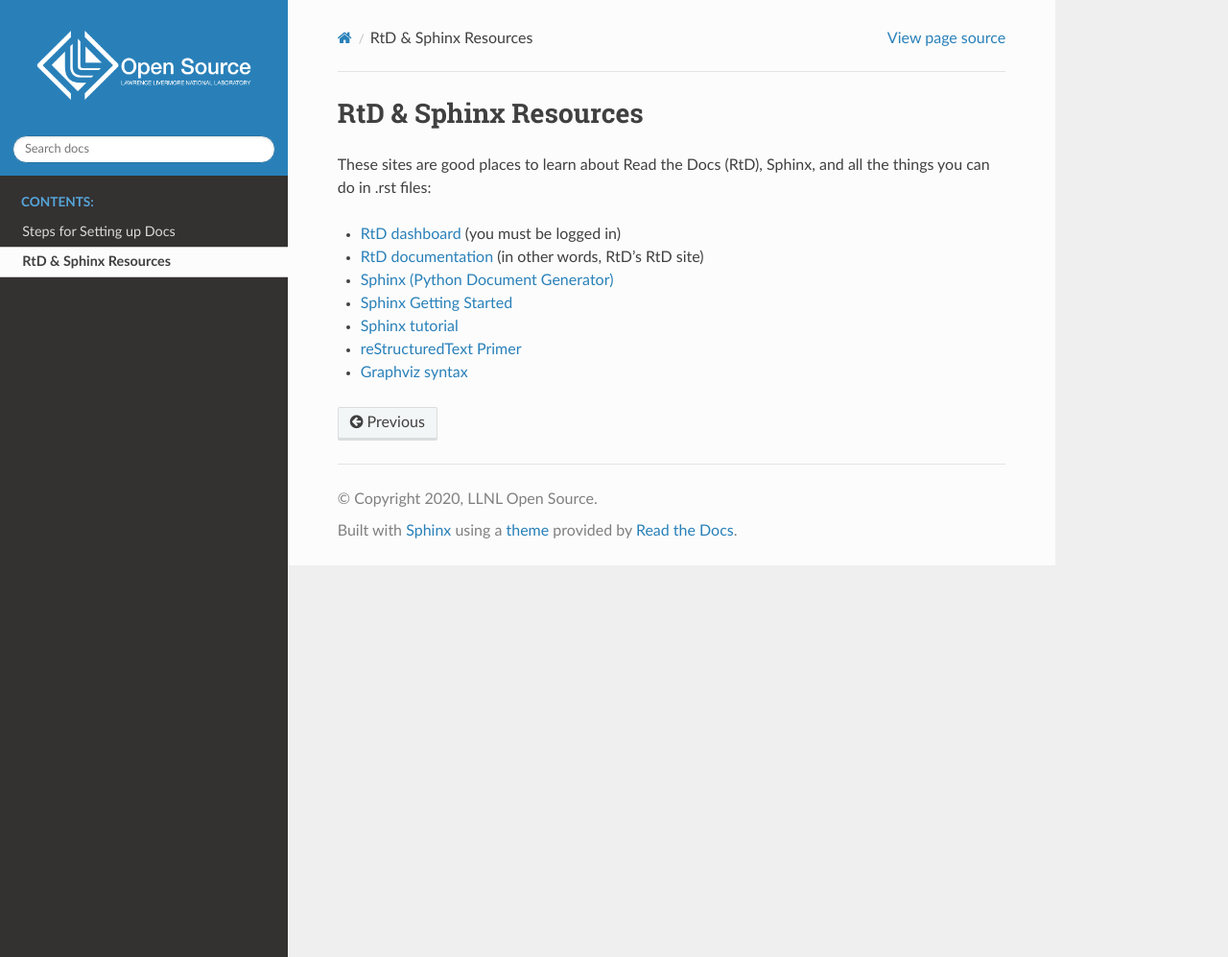
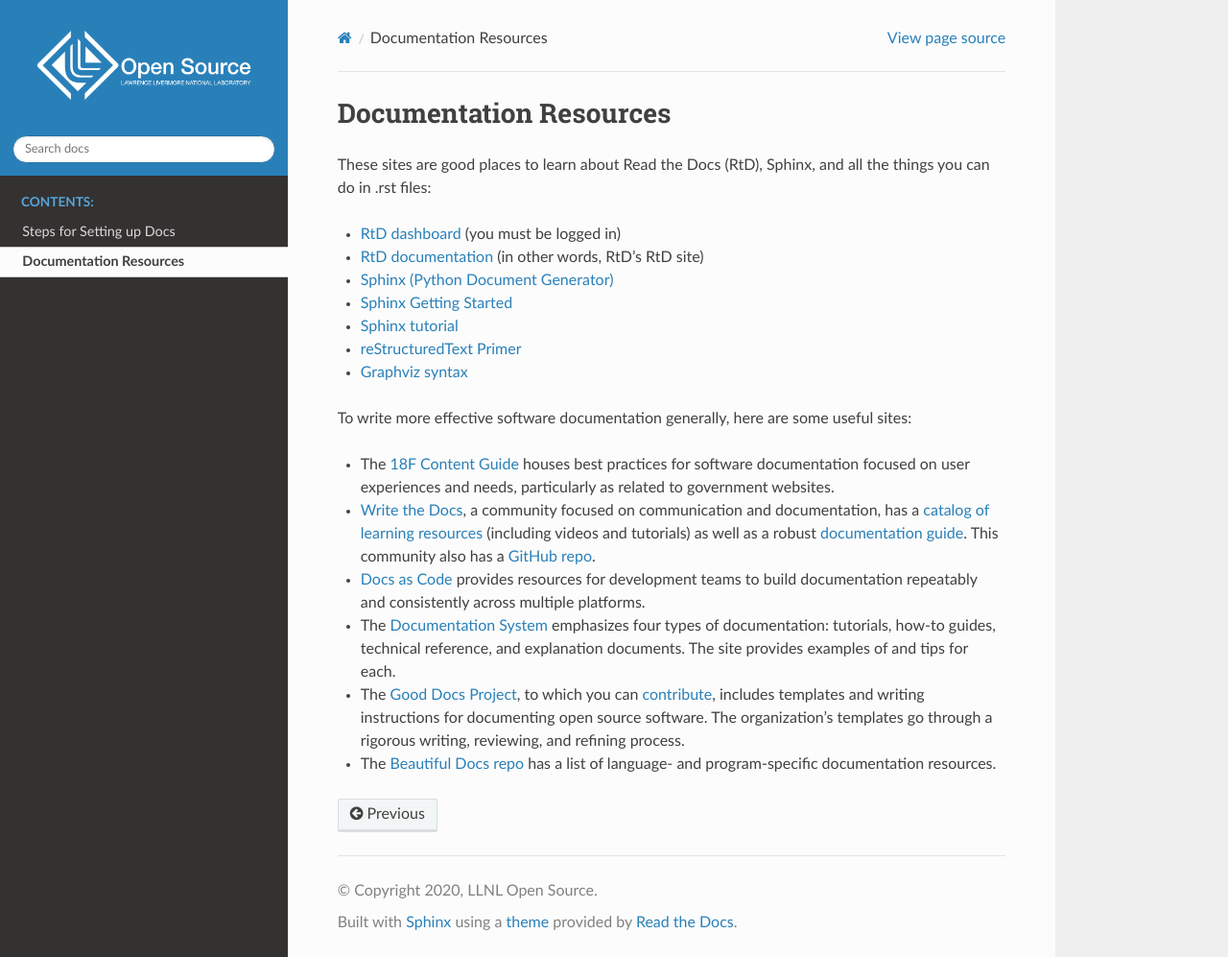
Before and after one commit to LLNL/.github, a Sphinx documentation site: the page built from docs/resources.rst, in a window 1280 px wide and 997 px high. Shown: the whole window at 96% size. Built offline with Sphinx 7.4.7 and the Read the Docs theme 2.0.0, drawn with Linux system fonts in a browser that asks for light colours.

Commit message:
Updated with "philosophy"-type resources

```diff
--- a/docs/resources.rst
+++ b/docs/resources.rst
@@ -2,9 +2,9 @@
 
 .. _resources:
 
-======================
-RtD & Sphinx Resources
-======================
+=======================
+Documentation Resources
+=======================
 
 These sites are good places to learn about Read the Docs (RtD), Sphinx, and all the things you can do in .rst files:
 
@@ -15,3 +15,12 @@
 * `Sphinx tutorial <https://sphinx-tutorial.readthedocs.io/>`_
 * `reStructuredText Primer <https://www.sphinx-doc.org/en/master/usage/restructuredtext/basics.html>`_
 * `Graphviz syntax <https://rich-iannone.github.io/DiagrammeR/graphviz_and_mermaid.html>`_
+
+To write more effective software documentation generally, here are some useful sites:
+
+* The `18F Content Guide <https://content-guide.18f.gov/>`_ houses best practices for software documentation focused on user experiences and needs, particularly as related to government websites.
+* `Write the Docs <https://www.writethedocs.org/>`_, a community focused on communication and documentation, has a `catalog of learning resources <https://www.writethedocs.org/about/learning-resources/>`_ (including videos and tutorials) as well as a robust `documentation guide <https://www.writethedocs.org/guide/>`_. This community also has a `GitHub repo <https://github.com/writethedocs>`_.
+* `Docs as Code <https://www.docslikecode.com/>`_ provides resources for development teams to build documentation repeatably and consistently across multiple platforms.
+* The `Documentation System <https://documentation.divio.com/>`_ emphasizes four types of documentation: tutorials, how-to guides, technical reference, and explanation documents. The site provides examples of and tips for each.
+* The `Good Docs Project <https://thegooddocsproject.dev/>`_, to which you can `contribute <https://thegooddocsproject.dev/contribute>`_, includes templates and writing instructions for documenting open source software. The organization's templates go through a rigorous writing, reviewing, and refining process.
+* The `Beautiful Docs repo <https://github.com/PharkMillups/beautiful-docs>`_ has a list of language- and program-specific documentation resources.
```
